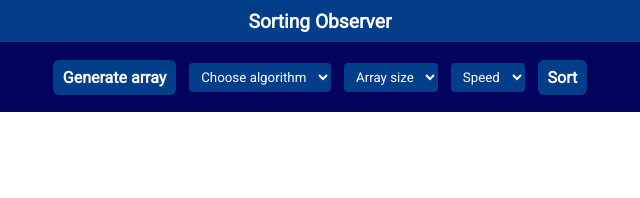
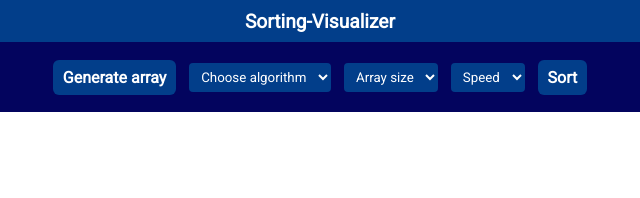
Before and after one commit to kunalchoudhary16/SortingAlgorithmObserver, a plain HTML site: page index.html in a window 1280 px wide. Shown: the top 198 px of the page, 320-960 px from the left. Drawn offline with Linux system fonts and the light colour scheme.

Commit message:
Update index.html

```diff
--- a/index.html
+++ b/index.html
@@ -11,13 +11,13 @@
 
   <link rel="shortcut icon" type="image/x-icon" href="Website logo new.jpg" />
   <link rel="stylesheet" href="style.css" />
-  <title>Sorting Observer</title>
+  <title>Sorting-visualizer</title>
 </head>
 
 <body>
   <div class="nav-container">
     <h2 class="title" onclick="window.location.reload()">
-      Sorting Observer
+      Sorting-Visualizer
     </h2>
     <div class="navbar" id="navbar">
       <a id="random" onclick="RenderScreen()">Generate array</a>
```
